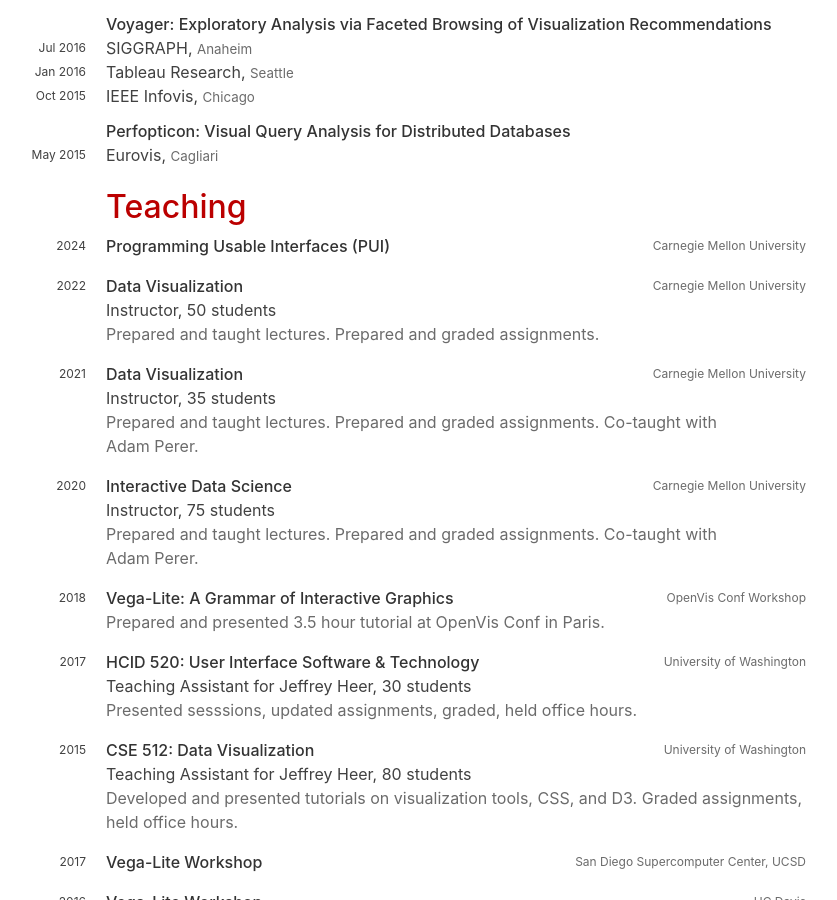
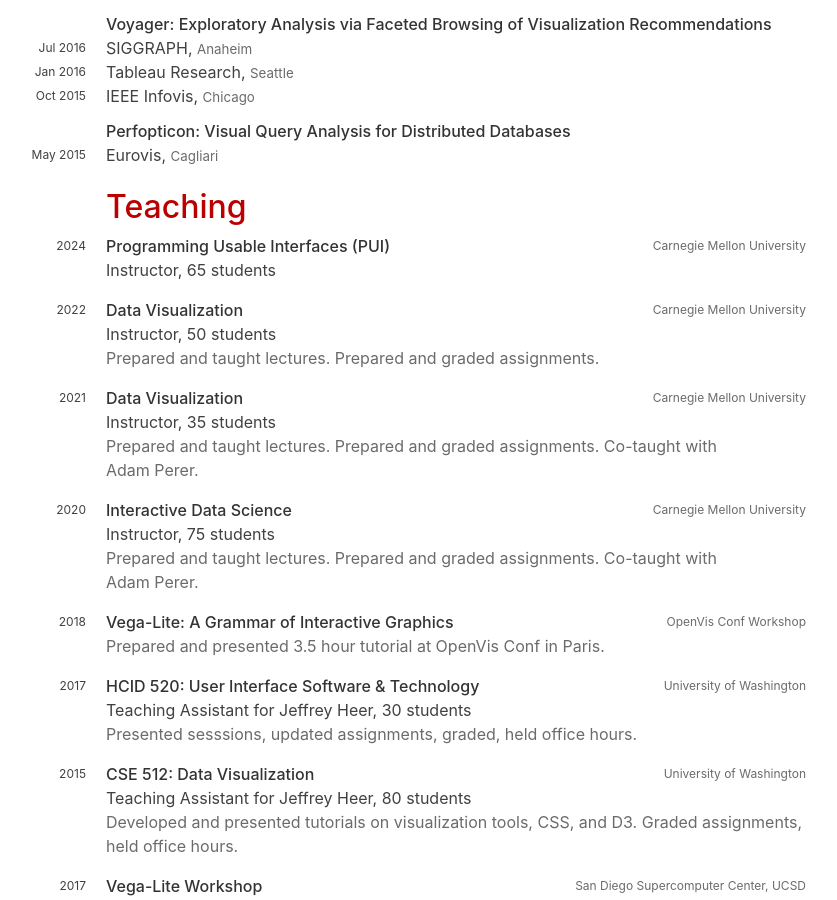
Before and after one commit to domoritz/domoritz.github.io, a Jekyll site: the page built from cv.html, in a window 1280 px wide and 900 px high, scrolled down 13837 px. Shown: the whole window, without its empty margins (234-1071 px from the left). Built offline with Jekyll 4.4.1, drawn with Linux system fonts in a browser that asks for light colours.

Commit message:
PUI students

```diff
--- a/_data/teaching.yml
+++ b/_data/teaching.yml
@@ -2,6 +2,7 @@
   location: Carnegie Mellon University
   role: Instructor
   year: 2024
+  students: 65 students
 - title: "Data Visualization"
   location: Carnegie Mellon University
   role: Instructor
```
